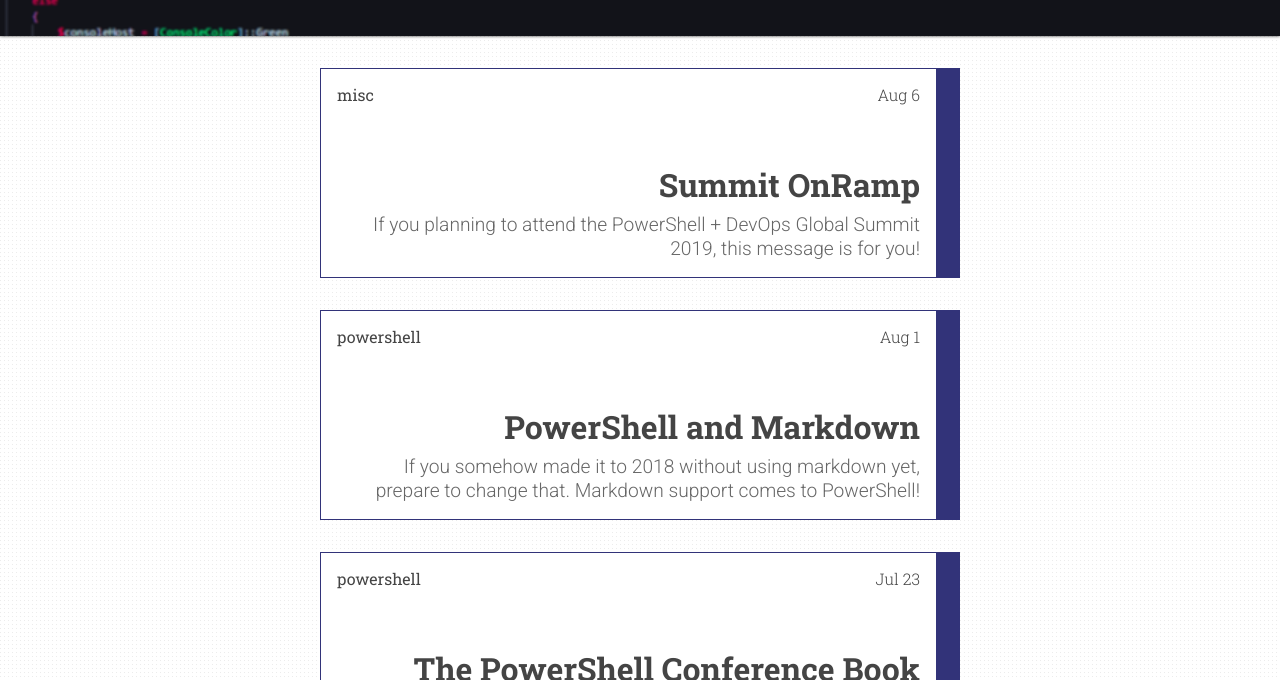
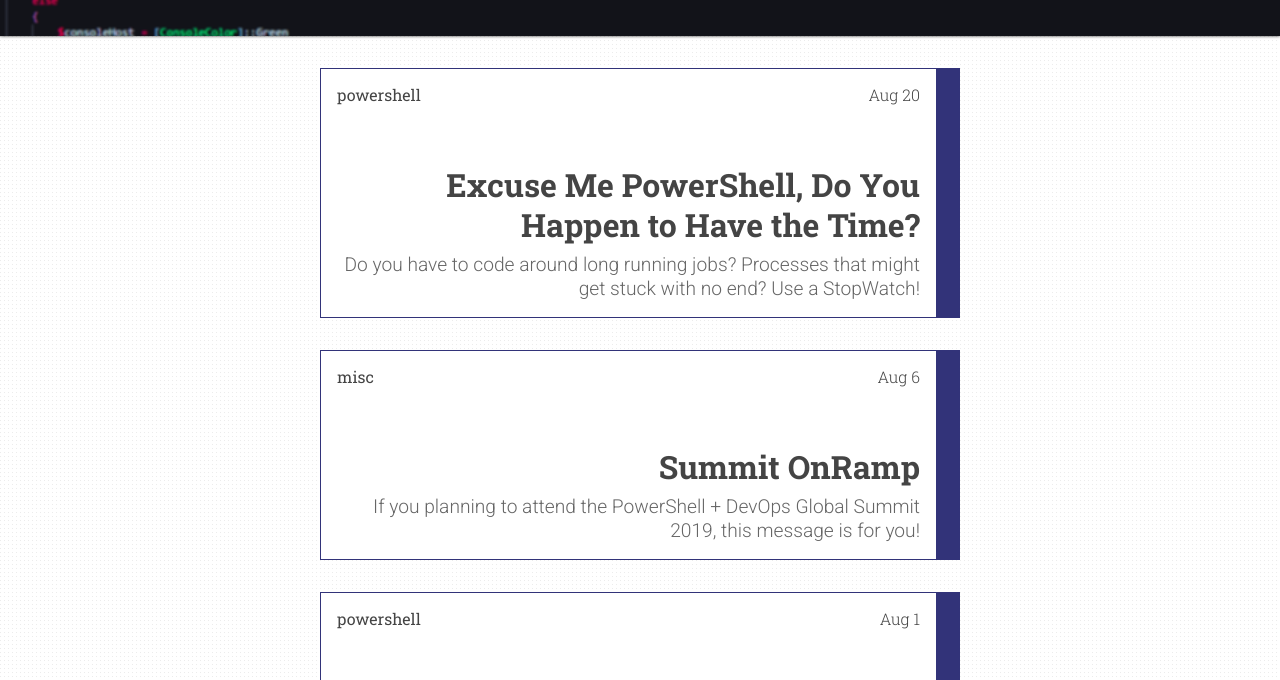
Before and after one commit to picobellobv/ephos.github.io, a Jekyll site: the page built from index.html, in a window 1280 px wide and 900 px high, cut to the strip 220-900 px from the top of the window. Built offline with Jekyll 4.4.1, drawn with Linux system fonts in a browser that asks for light colours; the list of posts is cut into pages by our own code; part of the change alters nothing that is shown; some of the changed text lies outside the part shown.

Commit message:
Stopwatch Entry Finished

````diff
--- a/_posts/2018-8-15-Timers.md
+++ b/_posts/2018-8-20-Timers.md
@@ -3,7 +3,7 @@ title: Excuse Me PowerShell, Do You Happen to Have the Time?
 teaser: Do you have to code around long running jobs?  Processes that might get stuck with no end?  Use a StopWatch!
 category: powershell
 tags: [powershell]
-published : false
+published : true
 reddit_post:
 featured_comments:
 ---
@@ -22,6 +22,7 @@ featured_comments:
         - [Create the StopWatch](#create-the-stopwatch)
         - [Create the TimeSpan](#create-the-timespan)
         - [Time Math](#time-math)
+    - [Putting it all Together](#putting-it-all-together)
 
 <!-- /TOC -->
 
@@ -29,17 +30,17 @@ featured_comments:
 
 Okay, we've all been there.  Yeah, you know, the time you need to automate something around some kind of process or task that is the bane of your existence.  Sometimes it finishes, but sometimes it gets hung up, and your script gets stuck in a loop... forever and ever and ever.
 
-![ShamelessMeme1]({{ site.baseurl }}/images/2018-8-14-Timers/morpheus.jpg)
+![ShamelessMeme1]({{ site.baseurl }}/images/2018-8-20-Timers/morpheus.jpg)
 
 This is a trick I have used at work a few times.  Let me be forward and state, **every time** I have implemented this solution to _"fix"_ a problem, it is generally due to me coding around something bug ridden, or sporadically unpredictable that is entirely outside of my control.
 
 With that said this is also useful to record timings on jobs that run long but definitely **do** have a set end time.
 
-You may also be thinking, _"Rob, I already have a method to do this using `Start-Sleep` and an incrimenting index!"_.  You know what, that is completely valid too, this is just a different way to solve the same problem!
+You may also be thinking, _"Rob, I already have a method to do this using `Start-Sleep` and an incrementing index!"_.  You know what, that is completely valid too, this is just a different way to solve the same problem!
 
 Let's write some awful code to demonstrate this!
 
-![endless]({{ site.baseurl }}/images/2018-8-14-Timers/endless.gif)
+![endless]({{ site.baseurl }}/images/2018-8-20-Timers/endless.gif)
 
 Okay, feel free to watch this gif, it's entirely too long, and it will never end.  It is still running on my computer to this day _(not really)_.
 
@@ -55,7 +56,7 @@ Start-Sleep -Seconds 5
 
 do
 {
-    Write-Output -InputObject 'Checking if caculator is running...'
+    Write-Output -InputObject 'Checking if calculator is running...'
     $calcProcess = Get-Process -Name Calculator -ErrorAction SilentlyContinue
     if ($calcProcess)
     {
@@ -78,7 +79,7 @@ Where do you start?  You have a `do` loop doing some stuff that could get nasty,
 
 #### Create the StopWatch
 
-You'll need to instantiate a `[System.Diagonstics.StopWatch]` object.
+You'll need to instantiate a `[System.Diagnostics.StopWatch]` object.
 
 _"What the heckin' cuss Rob, I am not a C# developer, what in tarnation are you saying!?"_
 
@@ -95,7 +96,7 @@ $stopWatch
 $stopWatch | Get-Member
 ```
 
-![stopwatchcreate]({{ site.baseurl }}/images/2018-8-14-Timers/stopwatch.gif)
+![stopwatchcreate]({{ site.baseurl }}/images/2018-8-20-Timers/stopwatch.gif)
 
 Boy howdy, that was easy, right?  Did you see those nifty methods?  You can use them to...
 
@@ -103,11 +104,11 @@ Boy howdy, that was easy, right?  Did you see those nifty methods?  You can use
 - Stop the stopwatch
 - Restart the stopwatch (and start running from 0 again)
 - Reset the stopwatch (and keep it stopped)
-- Use the `.Elapsed` property to get the elasped time as a `[System.TimeSpan]`
+- Use the `.Elapsed` property to get the elapsed time as a `[System.TimeSpan]`
 
 You can give it a try yourself!
 
-![stopwatchinaction]({{ site.baseurl }}/images/2018-8-14-Timers/stopwatch-2.gif)
+![stopwatchinaction]({{ site.baseurl }}/images/2018-8-20-Timers/stopwatch-2.gif)
 
 Okay, you're keeping time now, but a timer isn't really useful by itself.  You'll need to evaluate how much time has passed in for your check when you add it to the `until` logic.
 
@@ -121,7 +122,7 @@ You can use `New-TimeSpan` to create a `[System.TimeSpan]` object.  You can then
 
 Remember that the `.Elapsed` property returns a `[System.TimeSpan]` of your timer.  You can even double check if you'd like by running `($stopWatch.Elapsed).GetType()`
 
-![stopwatchelapsed]({{ site.baseurl }}/images/2018-8-14-Timers/StopWatchElapsed.png)
+![stopwatchelapsed]({{ site.baseurl }}/images/2018-8-20-Timers/StopWatchElapsed.png)
 
 Now create a time span with `New-TimeSpan`.  For this, you can create it with **1** minute and **30** seconds.
 
@@ -133,7 +134,7 @@ $timeSpan = New-TimeSpan -Minutes 1 -Seconds 30
 $timeSpan
 ```
 
-![stopwatchinaction]({{ site.baseurl }}/images/2018-8-14-Timers/timespan.png)
+![stopwatchinaction]({{ site.baseurl }}/images/2018-8-20-Timers/timespan.png)
 
 #### Time Math
 
@@ -143,25 +144,66 @@ If you were playing around with your stopwatch, make sure you stop and reset it
 $stopWatch.Reset()
 ```
 
-You can very easily do comparisons between your time span, and your stopwatches elapsed time now as they are both of type `[System.TimeSpan]`.
+You can very easily do comparisons between your time span, and your stopwatches elapsed time now as they are both of type `[System.TimeSpan]`.  Even your current elapsed time at 0, you can still see the comparison.
 
 ```powershell
+#Stopwatch should be at 0 elapsed time.
+$stopWatch.Elapsed
 
+#Time span should be set for 1 minute and 30 seconds.
+$timeSpan
+
+#You can compare [timespan] to [timespan]!
+#This will return true, as the stopwatch elapsed time of 0, is of course less than 1 minute and 30 seconds.
+$stopWatch.Elapsed -le $timeSpan
+
+#And similarly you can check if your stopwatch elapsed time is greater than or equal to the specified time span, in this case it is not.
+$stopWatch.Elapsed -ge $timeSpan
 ```
 
+![timemath]({{ site.baseurl }}/images/2018-8-20-Timers/timemath.gif)
 
+Would you look at that?!  Comparing time has never been easier!
+
+![lookatit]({{ site.baseurl }}/images/2018-8-20-Timers/lookatit.jpg)
+
+Now that we know how to do that, let's use all of this to solve our original problem!
+
+### Putting it all Together
+
+Okay, now that we know how to create a timer and a time span, let's use those to solve the long running calculator job.
+
+You can even use the code from above with modified values![^2]
+
+```powershell
+Start-Process -FilePath 'C:\Windows\System32\calc.exe'
+Start-Sleep -Seconds 5
+
+$stopWatch = New-Object -TypeName System.Diagnostics.Stopwatch
+$timeSpan = New-TimeSpan -Seconds 10
+$stopWatch.Start()
+
+do
+{
+    Write-Output -InputObject 'Checking if calculator is running...'
+    $calcProcess = Get-Process -Name Calculator -ErrorAction SilentlyContinue
+    if ($calcProcess)
+    {
+        Write-Output -InputObject ('Calculator is running, PID {0}' -f $calcProcess.Id)
+    }
+    Start-Sleep -Seconds 5
+}
+until ((-not $calcProcess) -or ($stopWatch.Elapsed -ge $timeSpan))
+```
+
+You can see with not much modification you now have a timer condition built into your job.
+
+![diff]({{ site.baseurl }}/images/2018-8-20-Timers/finished.png)
+
+Now when you run the code if you don't close the calculator in 1 minute and 30 seconds, the script will stop running.  You could have it throw an exception, or handle this in some other way, but now you have the flexibility to do so!
 
 [^1]:
     That `Start-Sleep` on line 2 _may_ not be needed.  I found my computer was so awesomely powerful and fast that when the first check for the calculator process ran it wasn't fully open yet!  If you're running a Packard Bell from 1996 you might not need that `Start-Sleep`, otherwise just leave it.
 
-
-
-<!-- Well, yes, kind of, sort of, not really, but... yeah I guess.  PowerShell (core) and Windows PowerShell don't have many commands built in for time.  Run this and see for yourself...
-
-```powershell
-Get-Command -Noun *time*,*date* -Module Microsoft.PowerShell.*
-```
-
-![timecommands]({{ site.baseurl }}/images/2018-8-14-Timers/TimeCommands.png)
-
-Not counting `Get-Uptime` we only have a handful.  So how can we setup a stopwatch to track things?  Right now its a little manual, but it's easy code! -->
+[^2]:
+    If you want to start the stopwatch automatically on creation there is a static method available to do that.  You would use `$stopWatch = [System.Diagnostics.Stopwatch]::StartNew()` .  Since `New-Object` can't execute a static method this syntax is likely what you'll need to use.
````
Also changed, not shown: images/2018-8-20-Timers/StopWatchElapsed.png (renamed from images/2018-8-15-Timers/StopWatchElapsed.png), images/2018-8-20-Timers/TimeCommands.png (renamed from images/2018-8-15-Timers/TimeCommands.png), images/2018-8-20-Timers/TimeSpan.png (renamed from images/2018-8-15-Timers/TimeSpan.png), images/2018-8-20-Timers/endless.gif (renamed from images/2018-8-15-Timers/endless.gif), images/2018-8-20-Timers/finished.png (added), images/2018-8-20-Timers/lookatit.jpg (added), images/2018-8-20-Timers/morpheus.jpg (renamed from images/2018-8-15-Timers/morpheus.jpg), images/2018-8-20-Timers/stopwatch-2.gif (renamed from images/2018-8-15-Timers/stopwatch-2.gif), images/2018-8-20-Timers/stopwatch.gif (renamed from images/2018-8-15-Timers/stopwatch.gif), images/2018-8-20-Timers/timemath.gif (added).
